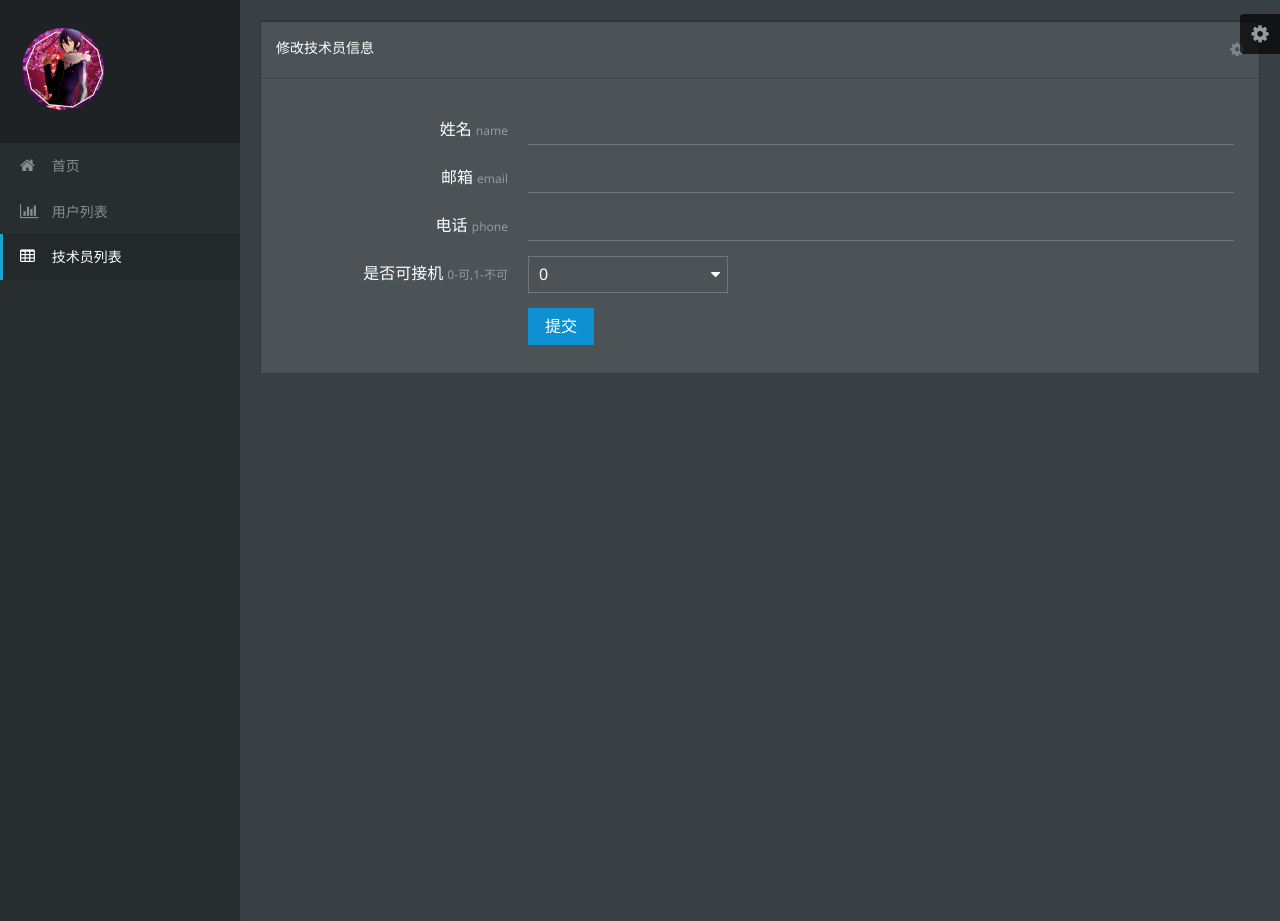
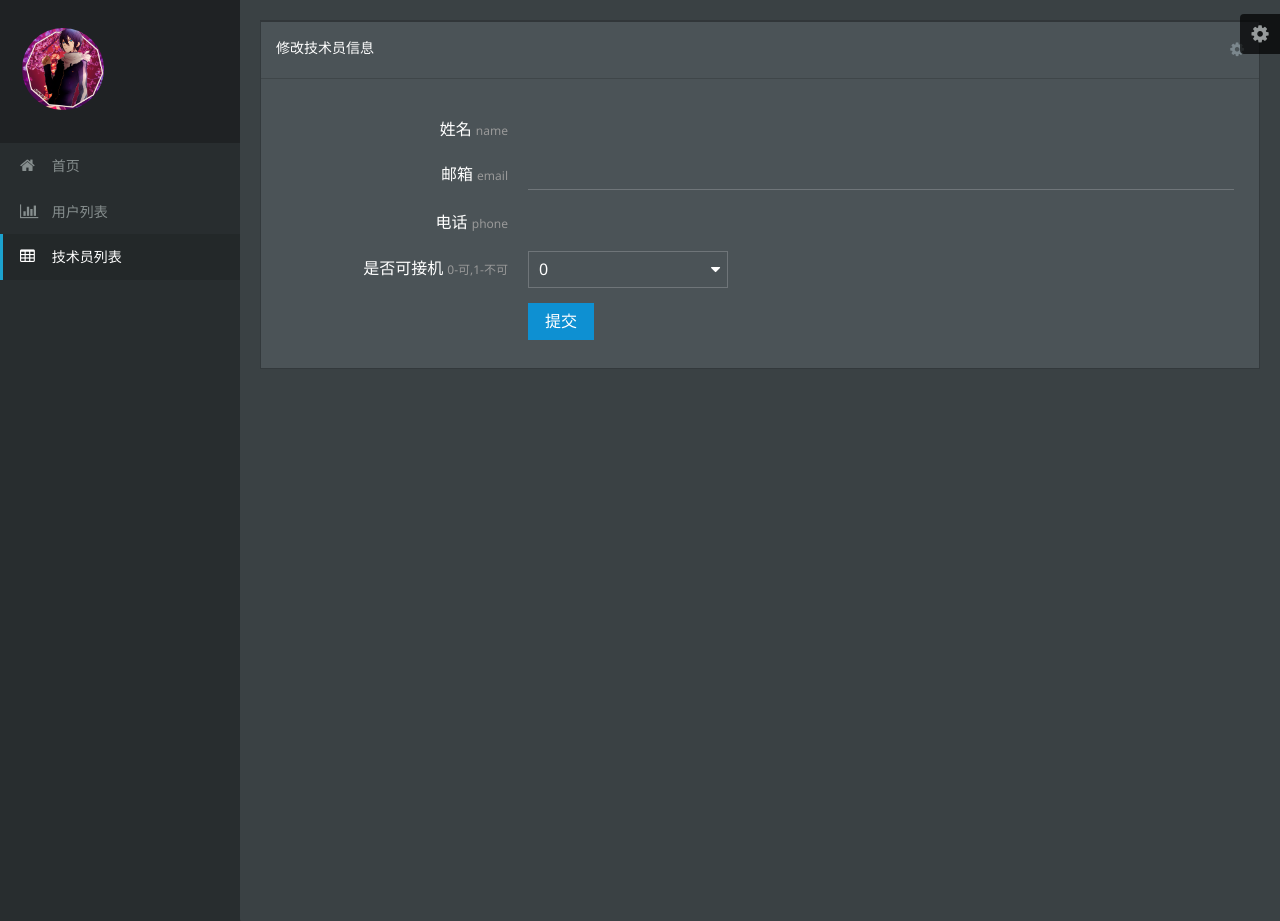
Before and after one commit to MIABLACKLL/fy_backstage, a Django app: template fy_dbms/templates/technician-modify.html in a window 1280 px wide. Shown: the part 56-977 px from the top of the page. Run offline with Django 3.2, Linux system fonts and the light colour scheme; the template is opened without the code that fills it, so the values that code supplies are empty.

Commit message:
姓名和电话禁止修改

```diff
--- a/fy_dbms/templates/technician-modify.html
+++ b/fy_dbms/templates/technician-modify.html
@@ -137,7 +137,7 @@
                       <span class="tpl-form-line-small-title">name</span>
                     </label>
                     <div class="am-u-sm-9">
-                      <input id="name" type="text" class="tpl-form-input"  placeholder="">
+                      <p id="name" type="text"></p>
                     </div>
                   </div>
 
@@ -155,7 +155,7 @@
                       <span class="tpl-form-line-small-title">phone</span>
                     </label>
                     <div class="am-u-sm-9">
-                      <input id="phone" type="text" class="tpl-form-input" placeholder="">
+                      <p id="phone" type="text"></p>
                     </div>
                   </div>
 
```
